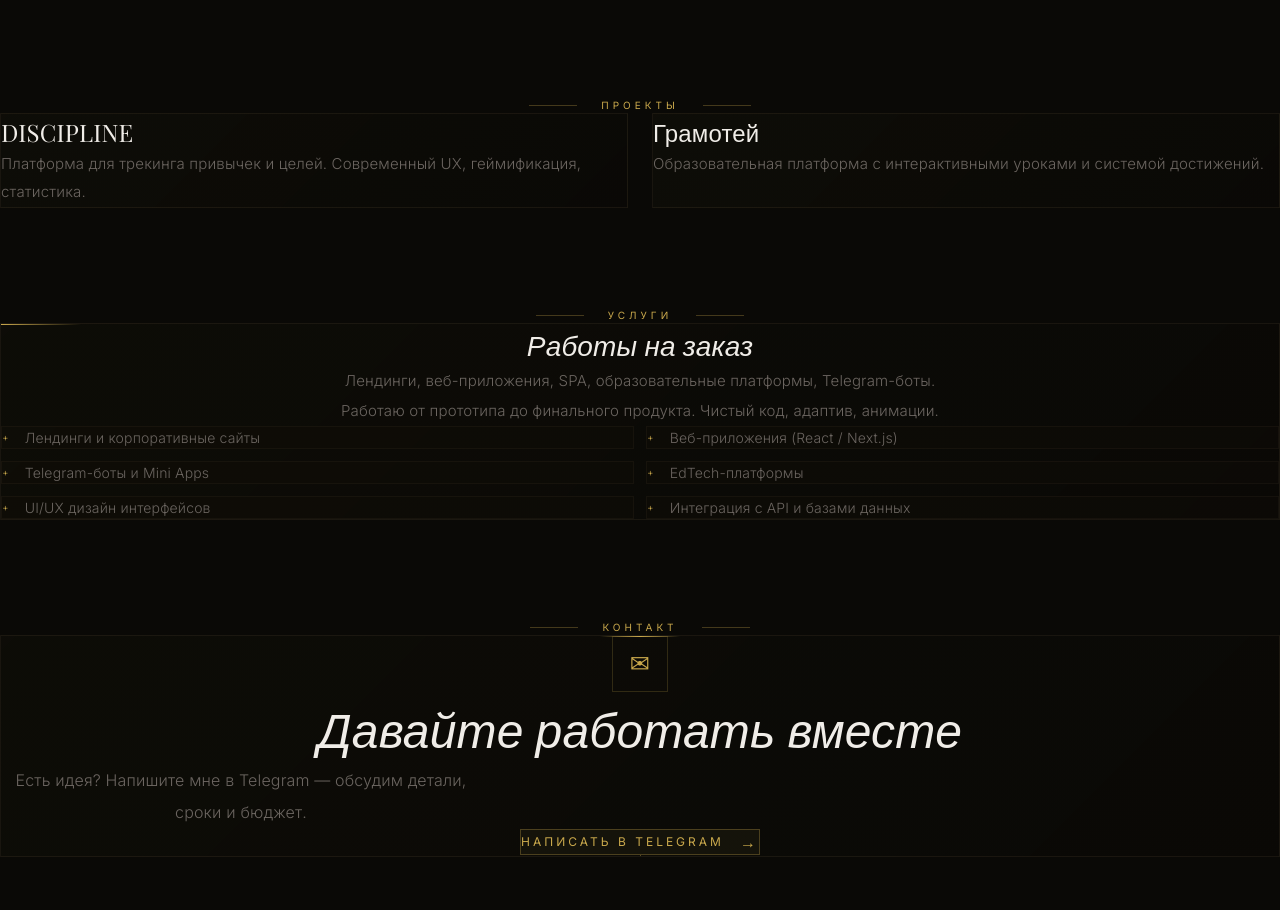
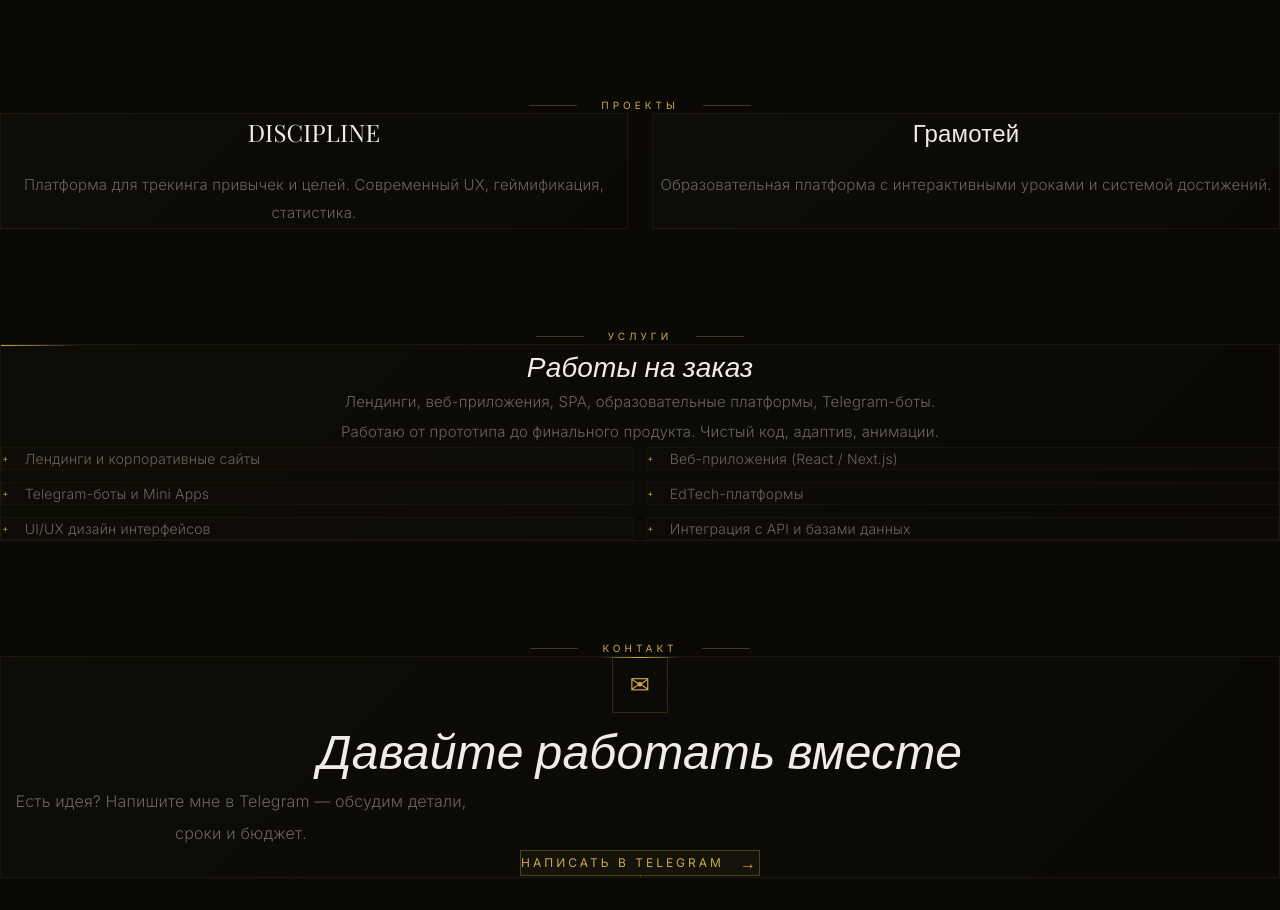
Before and after one commit to abrikoska1212/zetix-jewelry, a Next.js app: page /author in a window 1280 px wide. Shown: the part 882-1792 px from the top of the page. Built offline with nearby package versions, Linux system fonts and the light colour scheme.

Commit message:
fix: centered project cards content on author page

```diff
--- a/src/app/components/Author.tsx
+++ b/src/app/components/Author.tsx
@@ -209,7 +209,7 @@
               initial={{ opacity: 0 }}
               animate={isInView ? { opacity: 1 } : {}}
               transition={{ duration: 0.8, delay: 0.5 + i * 0.15 }}
-              className="group relative block p-10 transition-all duration-500"
+              className="group relative block p-10 text-center transition-all duration-500"
               style={{
                 background: "linear-gradient(135deg, rgba(17, 16, 9, 0.6) 0%, rgba(10, 9, 6, 0.8) 100%)",
                 border: "1px solid rgba(139, 115, 85, 0.12)",
@@ -219,14 +219,14 @@
               {/* Золотая линия сверху при hover */}
               <div className="absolute top-0 left-0 h-[1px] w-0 bg-gold transition-all duration-700 ease-[cubic-bezier(0.76,0,0.24,1)] group-hover:w-full" />
 
-              <div className="mb-6 flex items-center justify-between">
+              <div className="mb-6 flex flex-col items-center">
                 <h4
                   className="text-[24px] font-[400] text-text transition-colors duration-500 group-hover:text-gold"
                   style={{ fontFamily: "var(--font-display)" }}
                 >
                   {project.name}
                 </h4>
-                <span className="text-gold text-[18px] opacity-0 transition-all duration-500 group-hover:opacity-100 group-hover:translate-x-1">→</span>
+                <span className="mt-2 text-gold text-[14px] opacity-0 transition-all duration-500 group-hover:opacity-100">→</span>
               </div>
               <p
                 className="text-[15px] font-[300] leading-[1.9] text-text-muted"
```
